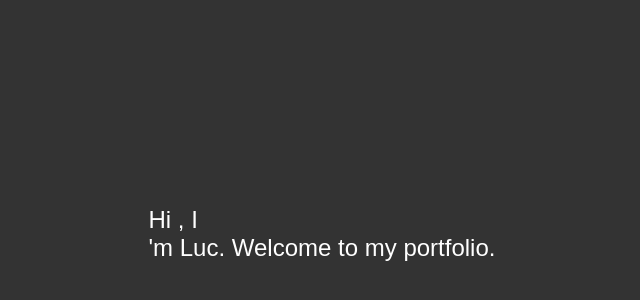
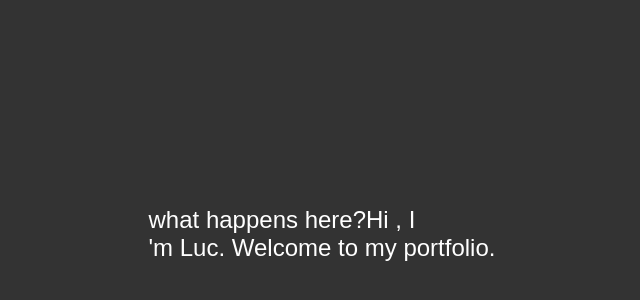
Before and after one commit to LvdBoogaart/LucienVino, a plain HTML site: page index.html in a window 1280 px wide. Shown: the part 142-442 px from the top of the page, without its empty margins (318-958 px from the left). Drawn offline with Linux system fonts and the light colour scheme.

Commit message:
Update index.html

```diff
--- a/index.html
+++ b/index.html
@@ -31,7 +31,7 @@
 </head>
 <body>
 	<div id="landing-page">
-		<p id="intro-text"></p>
+		<p id="intro-text">what happens here?</p>
         <p id="2nd-line"></p>
 	</div>
 
```
